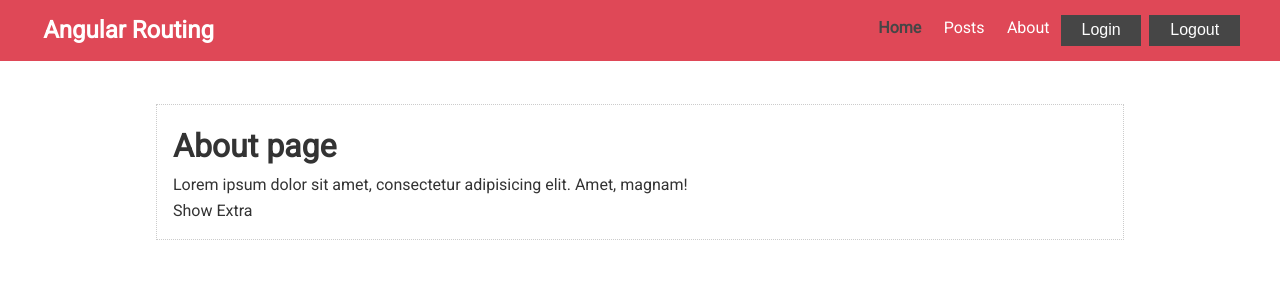
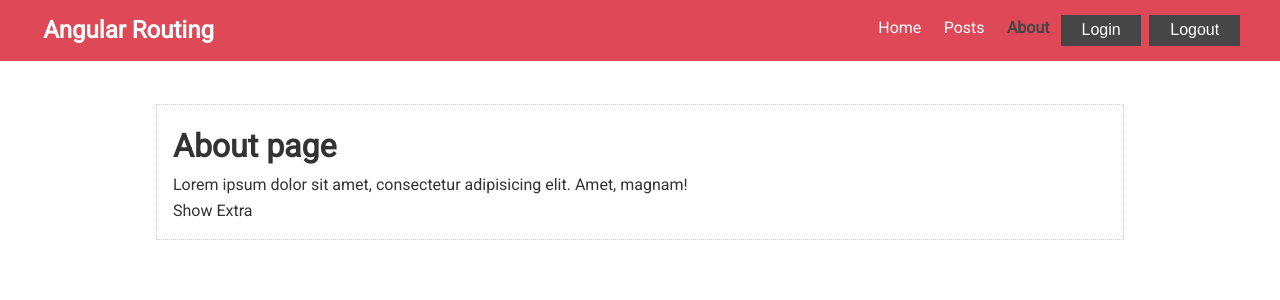
Before and after one commit to krymniak/angular-basis, an Angular app: page /about in a window 1280 px wide. Shown: the top 300 px of the page. Built offline with nearby package versions, Linux system fonts and the light colour scheme.

Commit message:
routerLinkActive

```diff
--- a/src/app/app.component.html
+++ b/src/app/app.component.html
@@ -3,11 +3,11 @@
     <a [routerLink]="['/']">Angular Routing</a>
   </h1>
   <ul>
-    <li class="active">
+    <li routerLinkActive="active" [routerLinkActiveOptions]="{exact: true}">
       <a [routerLink]="['/']">Home</a>
     </li>
-    <li><a routerLink="/posts">Posts</a></li>
-    <li><a [routerLink]="['/about']">About</a></li>
+    <li routerLinkActive="active"><a routerLink="/posts">Posts</a></li>
+    <li routerLinkActive="active"><a [routerLink]="['/about']">About</a></li>
     <li><button class="btn">Login</button></li>
     <li><button class="btn">Logout</button></li>
   </ul>
```
